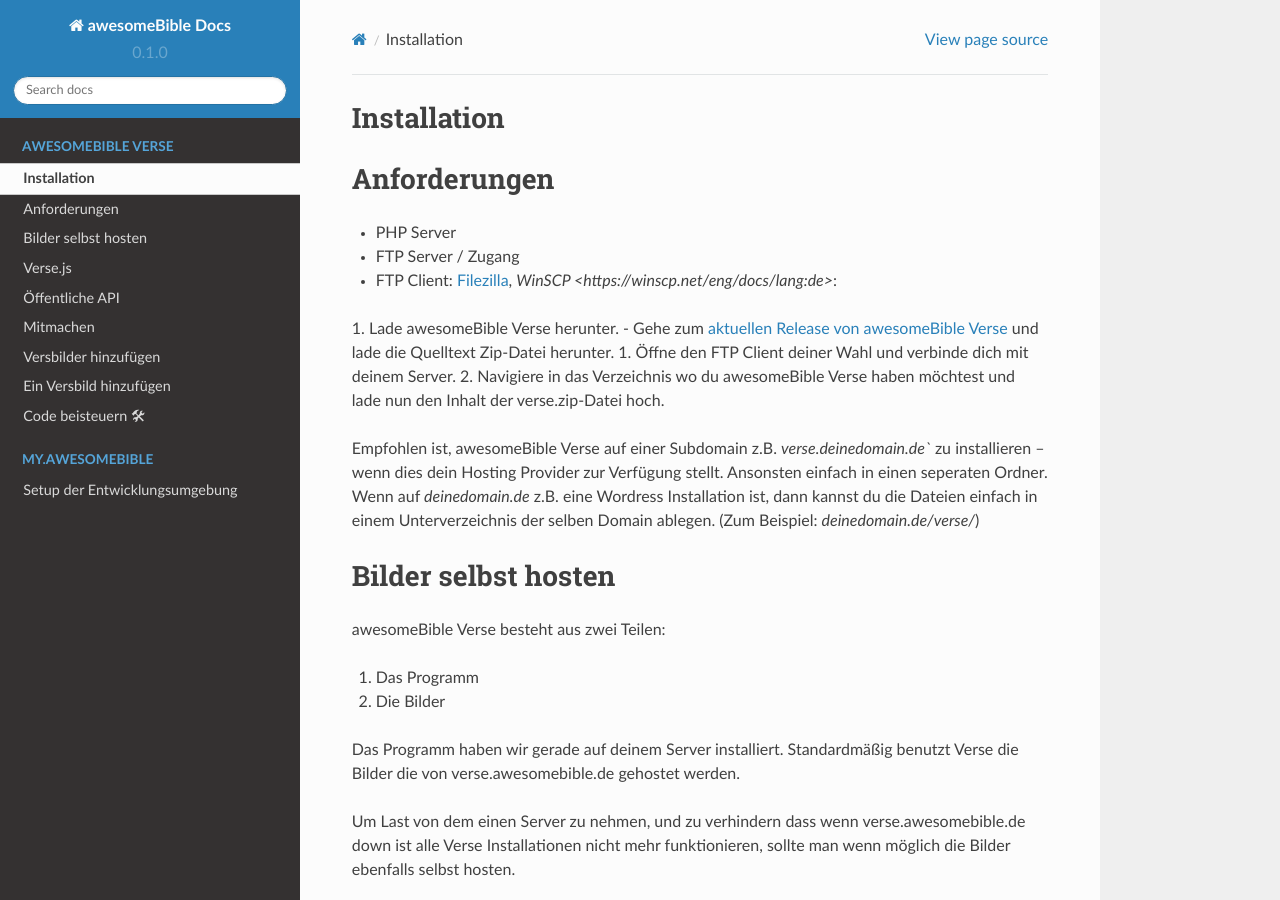
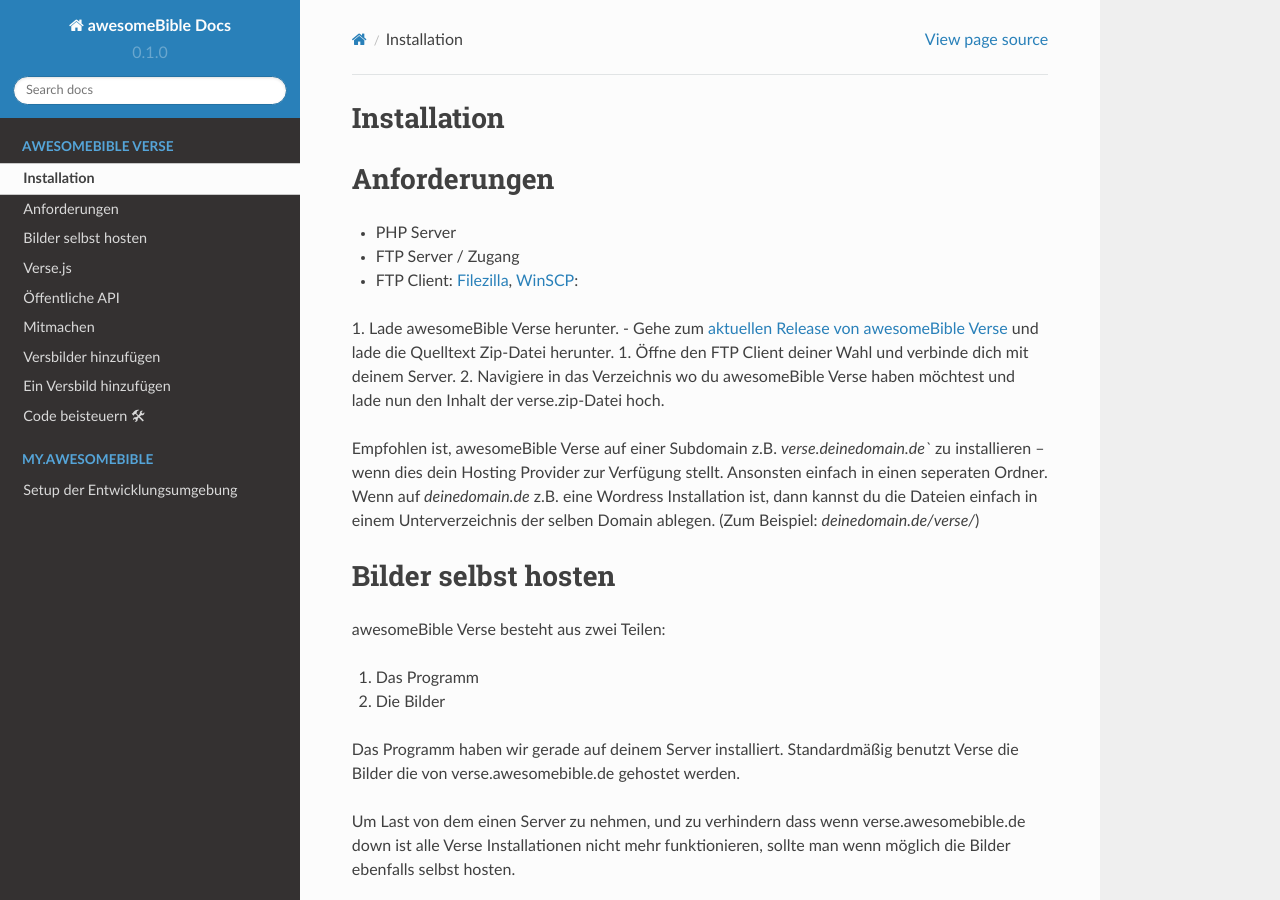
Before and after one commit to awesomebible/docs, a Sphinx documentation site: the page built from docs/source/verse-install.rst, in a window 1280 px wide and 900 px high. Built offline with Sphinx 7.4.7 and the Read the Docs theme 2.0.0, drawn with Linux system fonts in a browser that asks for light colours.

Commit message:
WinSCP Link repariert

```diff
--- a/docs/source/verse-install.rst
+++ b/docs/source/verse-install.rst
@@ -6,7 +6,7 @@
 
 - PHP Server
 - FTP Server / Zugang
-- FTP Client: `Filezilla <https://filezilla-project.org/>`_, `WinSCP <https://winscp.net/eng/docs/lang:de>`:
+- FTP Client: `Filezilla <https://filezilla-project.org/>`_, `WinSCP <https://winscp.net/eng/docs/lang:de>`_:
 
 1. Lade awesomeBible Verse herunter.
 - Gehe zum `aktuellen Release von awesomeBible Verse <https://codeberg.org/awesomeBible/verse/releases/latest>`_ und lade die Quelltext Zip-Datei herunter.
```
